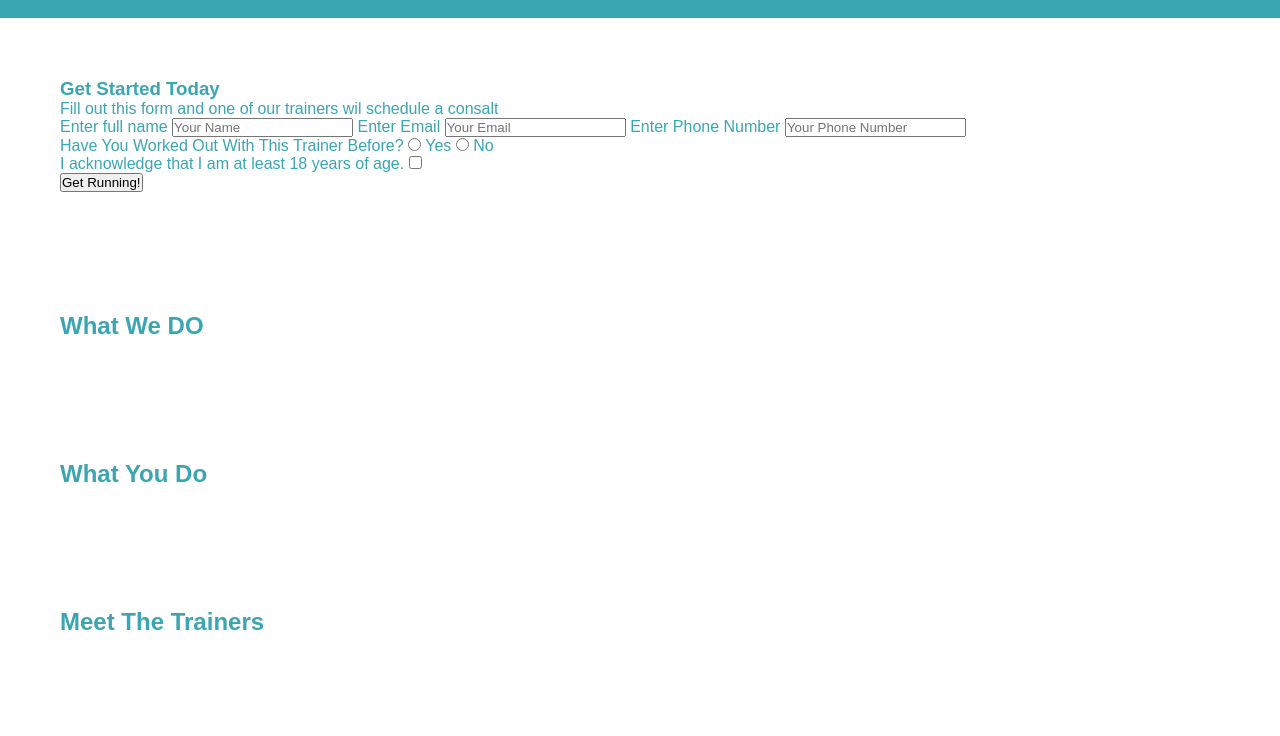
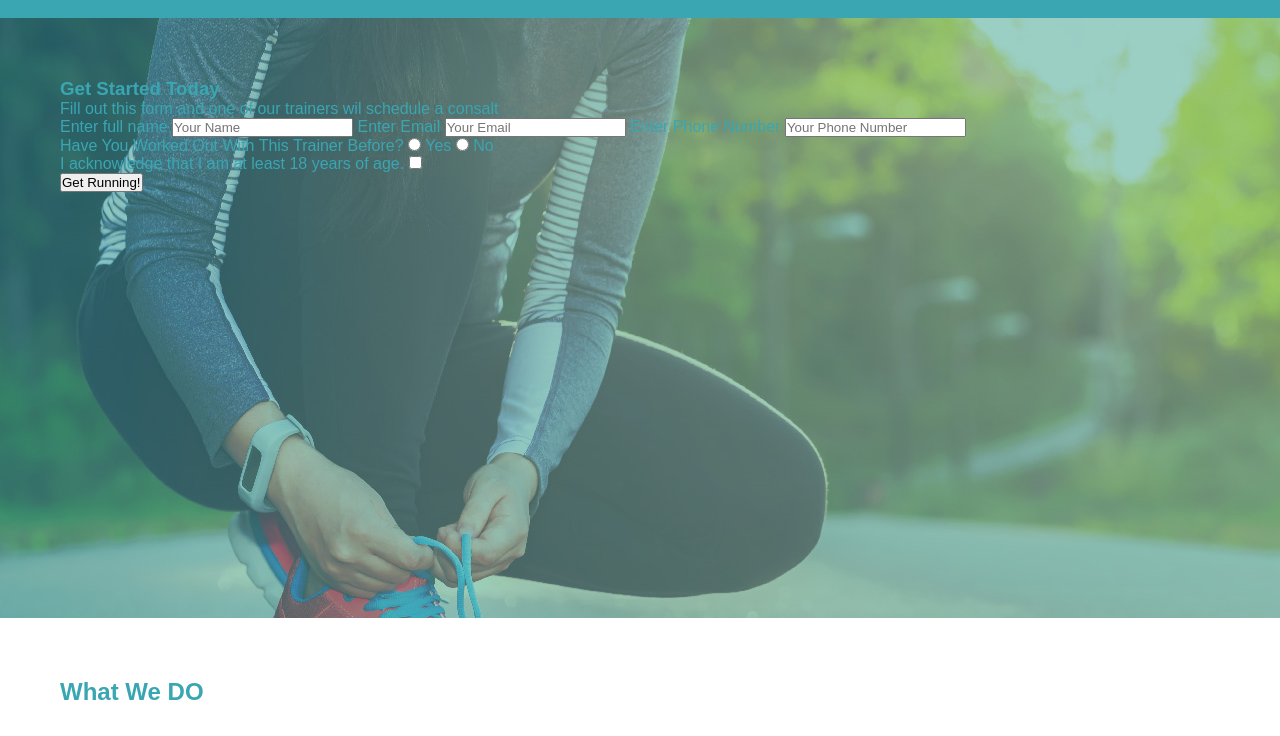
Before and after one commit to RetroColossus/run-buddy, a plain HTML site: page index.html in a window 1280 px wide. Shown: the part 64-800 px from the top of the page. Drawn offline with Linux system fonts and the light colour scheme.

Commit message:
hero update

```diff
--- a/assets/css/style.css
+++ b/assets/css/style.css
@@ -61,3 +61,9 @@ footer a {
 section {
   padding: 60px;
 }
+
+/* hero style */
+.hero {
+  background-image: url("../images/hero-bg.jpg");
+  height: 600px;
+}
--- a/index.html
+++ b/index.html
@@ -36,7 +36,7 @@
    </header>
 
 <!-- hero/jumbotron -->
-   <section>
+   <section class="hero">
      <div>
       <h3>Get Started Today</h3>
       <p>Fill out this form and one of our trainers wil schedule a consalt</p>
```
Also changed, not shown: assets/images/hero-bg.jpg (added).
